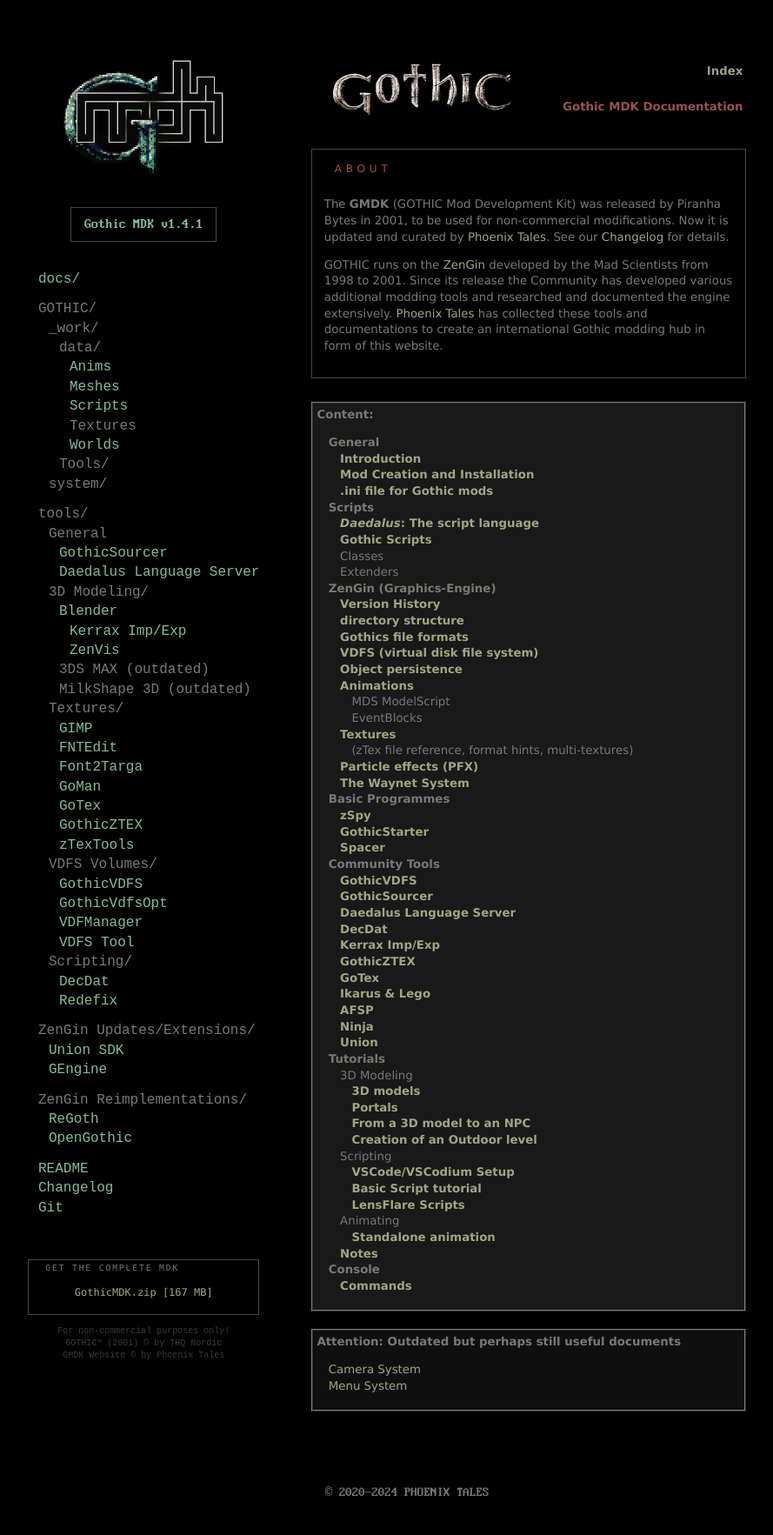
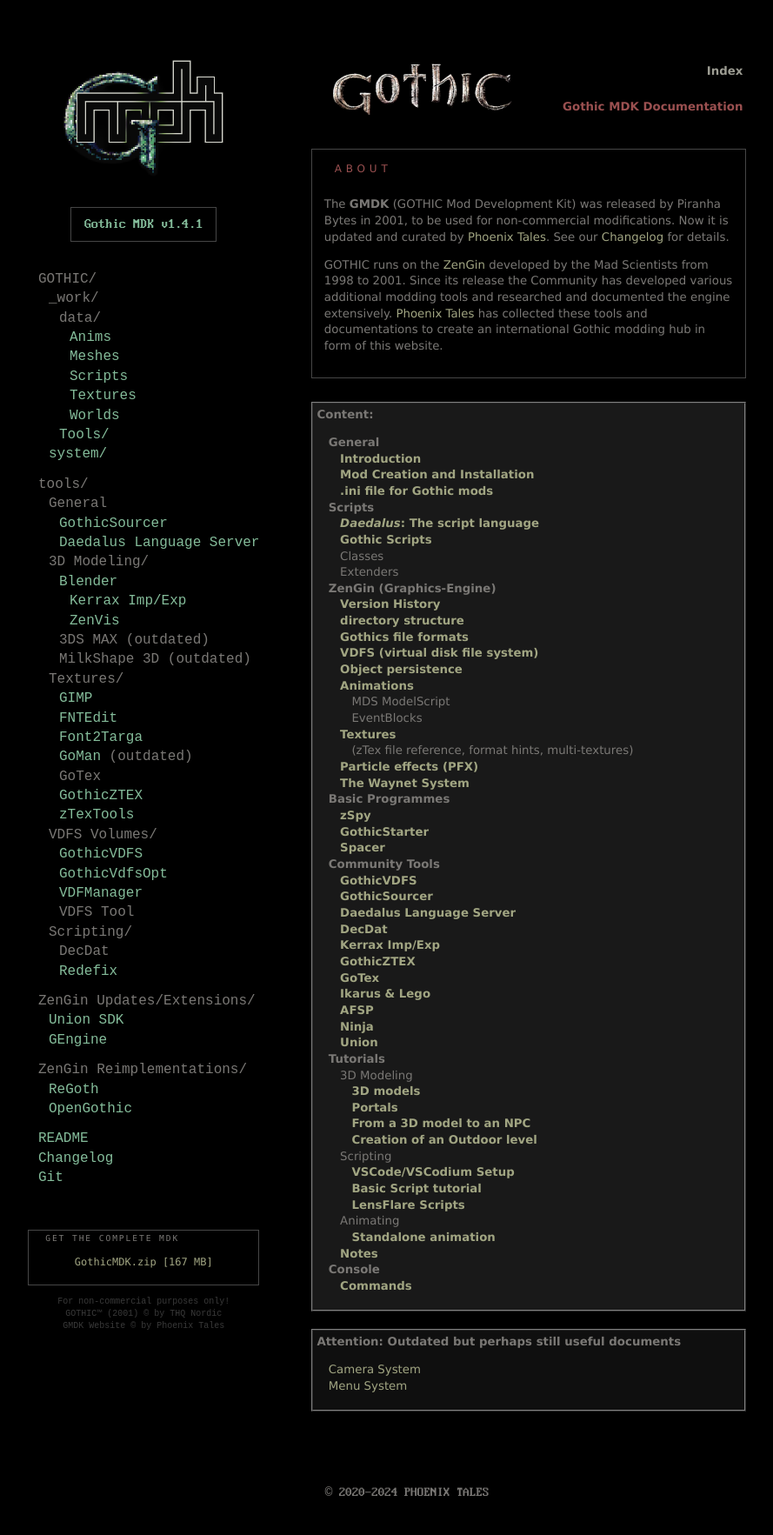
Before and after one commit to PhoenixTales/mdk.gothicarchive.org, a Jekyll site: the page built from index.html, in a window 1280 px wide. Shown: the whole page at 87% size, without its empty margins (24-913 px from the left). Built offline with Jekyll 4.4.1, drawn with Linux system fonts in a browser that asks for light colours.

Commit message:
upd nav links

```diff
--- a/_includes/nav.html
+++ b/_includes/nav.html
@@ -1,7 +1,4 @@
 
-	<ul>
-		<li><a href="docs/gothic.htm">docs/</a></li>
-	</ul>
 
 	<ul>
 		<li>GOTHIC/</li>
@@ -10,15 +7,15 @@
 					<ul>
 						<li>data/</li>
 							<ul>
-								<li><a href="">Anims</a></li>
-								<li><a href="">Meshes</a></li>
-								<li><a href="">Scripts</a></li>
-								<li>Textures</li>
-								<li><a href="">Worlds</a></li>
+								<li><a href="https://github.com/PhoenixTales/gothic-devkit/tree/main/gothic/_work/data/Anims" target="_blank">Anims</a></li>
+								<li><a href="https://github.com/PhoenixTales/gothic-devkit/tree/main/gothic/_work/data/Meshes" target="_blank">Meshes</a></li>
+								<li><a href="https://github.com/PhoenixTales/gothic-devkit/tree/main/gothic/_work/data/Scripts" target="_blank">Scripts</a></li>
+								<li><a href="https://github.com/PhoenixTales/gothic-devkit/tree/main/gothic/_work/data/Textures" target="_blank">Textures</a></li>
+								<li><a href="https://github.com/PhoenixTales/gothic-devkit/tree/main/gothic/_work/data/Worlds" target="_blank">Worlds</a></li>
 							</ul>
-						<li>Tools/</li>
+						<li><a href="https://github.com/PhoenixTales/gothic-devkit/tree/main/gothic/_work/Tools" target="_blank">Tools/</a></li>
 					</ul>
-				<li class="notree">system/</li>
+				<li class="notree"><a href="https://github.com/PhoenixTales/gothic-devkit/tree/main/gothic/system" target="_blank">system/</a></li>
 			</ul>
 	</ul>
 
@@ -27,14 +24,14 @@
 			<ul class="tree">
 				<li class="notree">General</li>
 					<ul class="tree">
-						<li><a href="">GothicSourcer</a></li>
+						<li><a href="https://github.com/PhoenixTales/gothic-devkit/tree/main/tools/GothicSourcer"  target="_blank">GothicSourcer</a></li>
 						<li><a href="https://github.com/Kirides/DaedalusLanguageServer" target="_blank">Daedalus Language Server</a></li>
 					</ul>
 				<li>3D Modeling/</li>
 					<ul>
 						<li><a href="https://download.blender.org/release/" target="_blank">Blender</a></li>
 							<ul>
-								<li><a href="https://github.com/houkama/KrxImpExp-Blender" target="_blend">Kerrax Imp/Exp</a></li>
+								<li><a href="https://github.com/houkama/KrxImpExp-Blender" target="_blank">Kerrax Imp/Exp</a></li>
 								<li><a href="https://forum.worldofplayers.de/forum/threads/1516186-Tool-ZenVis" target="_blank">ZenVis</a></li>
 							</ul>
 						<li>3DS MAX (outdated)</li>
@@ -43,24 +40,24 @@
 				<li>Textures/</li>
 					<ul>
 						<li><a href="https://www.gimp.org/downloads/" target="_blank">GIMP</a></li>
-						<li><a href="">FNTEdit</a></li>
-						<li><a href="">Font2Targa</a></li>
-						<li><a href="">GoMan</a></li>
-						<li><a href="">GoTex</a></li>
-						<li><a href="">GothicZTEX</a></li>
-						<li><a href="">zTexTools</a></li>
+						<li><a href="https://github.com/PhoenixTales/gothic-devkit/tree/main/tools/FNTEdit" target="_blank">FNTEdit</a></li>
+						<li><a href="https://github.com/PhoenixTales/gothic-devkit/tree/main/tools/Font2Targa" target="blank">Font2Targa</a></li>
+						<li><a href="https://github.com/PhoenixTales/gothic-devkit/tree/main/tools/GoMan" target="_blank">GoMan</a> (outdated)</li>
+						<li>GoTex</li>
+						<li><a href="https://github.com/PhoenixTales/gothic-devkit/tree/main/tools/GothicZTEX" target="_blank">GothicZTEX</a></li>
+						<li><a href="https://github.com/PhoenixTales/gothic-devkit/tree/main/tools/zTexTools" target="_blank">zTexTools</a></li>
 					</ul>
 				<li>VDFS Volumes/</li>
 					<ul>
-						<li><a href="">GothicVDFS</a></li>
-						<li><a href="">GothicVdfsOpt</a></li>
-						<li><a href="">VDFManager</a></li>
-						<li><a href="">VDFS Tool</a></li>
+						<li><a href="https://github.com/PhoenixTales/gothic-devkit/tree/main/tools/GothicVDFS" target="_blank">GothicVDFS</a></li>
+						<li><a href="https://github.com/PhoenixTales/gothic-devkit/tree/main/tools/GothicVdfsOpt" target="_blank">GothicVdfsOpt</a></li>
+						<li><a href="https://github.com/PhoenixTales/gothic-devkit/tree/main/tools/VDFManager" target="_blank">VDFManager</a></li>
+						<li>VDFS Tool</li>
 					</ul>
 				<li>Scripting/</li>
 					<ul>
-						<li><a href="">DecDat</a></li>
-						<li><a href="">Redefix</a></li>
+						<li>DecDat</li>
+						<li><a href="https://github.com/PhoenixTales/gothic-devkit/tree/main/tools/Redefix" target="_blank">Redefix</a></li>
 					</ul>
 			</ul>
 	</ul>
```
